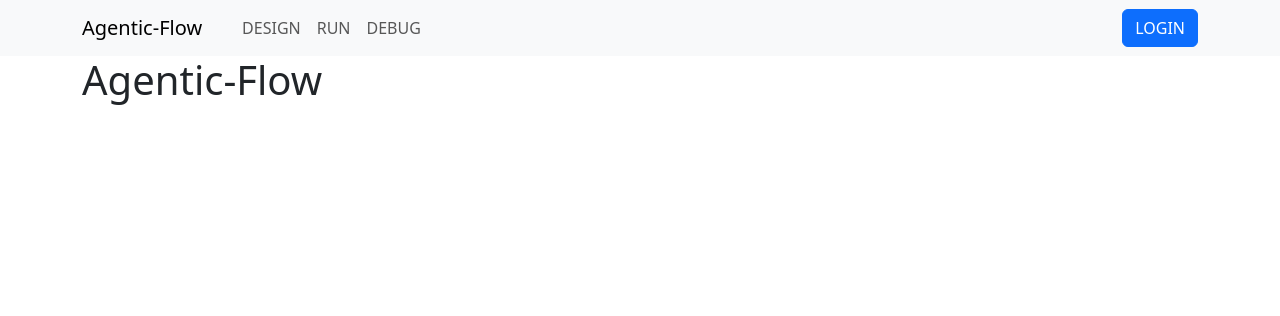
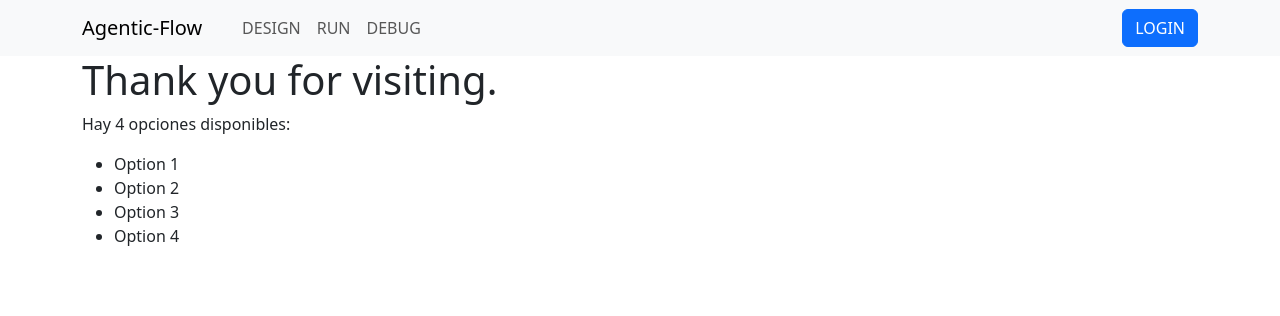
Before and after one commit to josemayor/reputacion_ai, a Django app: page / in a window 1280 px wide. Shown: the top 316 px of the page. Run offline with Django 5.2, Linux system fonts and the light colour scheme.

Commit message:
start withmain generic class-based views

```diff
--- /dev/null
+++ b/mysite/pages/templates/pages/debug-page.html
@@ -0,0 +1 @@
+<h1>My Debug page</h1>
--- /dev/null
+++ b/mysite/pages/templates/pages/design-page.html
@@ -0,0 +1 @@
+<h1>My design page</h1>
--- a/mysite/pages/templates/pages/home.html
+++ b/mysite/pages/templates/pages/home.html
@@ -17,7 +17,13 @@
         <div class="container">
             <div class="row">
                 <div class="col-12">
-                    <h1>Agentic-Flow</h1>
+                    <h1>{{ greeting }}</h1>
+                    <p>Hay {{ options|length }} opciones disponibles:</p>
+                    <ul>
+                        {% for option in options %}
+                        <li> {{ option }} </li>
+                        {% endfor %}
+                    </ul>
                 </div>
             </div>
         </div>
--- a/mysite/pages/templates/pages/partials/header.html
+++ b/mysite/pages/templates/pages/partials/header.html
@@ -20,13 +20,13 @@
             id="navbarSupportedContent">
             <ul class="navbar-nav me-auto mb-2 mb-lg-0">
                 <li class="nav-item">
-                    <a class="nav-link btn btn-light" href="#">DESIGN</a>
+                    <a class="nav-link btn btn-light" href="/design">DESIGN</a>
                 </li>
                 <li class="nav-item">
-                    <a class="nav-link btn btn-light" href="#">RUN</a>
+                    <a class="nav-link btn btn-light" href="/run">RUN</a>
                 </li>
                 <li class="nav-item">
-                    <a class="nav-link btn btn-light" href="#">DEBUG</a>
+                    <a class="nav-link btn btn-light" href="/debug">DEBUG</a>
                 </li>
             </ul>
 
--- /dev/null
+++ b/mysite/pages/templates/pages/run-page.html
@@ -0,0 +1 @@
+<h1>My Run page</h1>
--- a/mysite/pages/urls.py
+++ b/mysite/pages/urls.py
@@ -1,7 +1,11 @@
 # load a view when the user visits the root URL
 from django.urls import path
 from . import views
+from .views import DesignPageView, RunPageView, DebugPageView
 
 urlpatterns = [
-    path('', views.home, name='home'),
+    path("", views.home, name="home"),
+    path("design/", DesignPageView.as_view(), name="design"),
+    path("run/", RunPageView.as_view(), name="run"),
+    path("debug/", DebugPageView.as_view(), name="debug"),
 ]
--- a/mysite/pages/views.py
+++ b/mysite/pages/views.py
@@ -1,6 +1,29 @@
 from django.shortcuts import render
 from django.http import HttpResponse
+from django.views.generic import TemplateView
+
 
 # Create your views here.
 def home(request):
-    return render(request, 'pages/home.html')
+    context = {
+        "greeting": "Thank you for visiting.",
+        "options": [
+            "Option 1",
+            "Option 2",
+            "Option 3",
+            "Option 4",
+        ],
+    }
+    return render(request, "pages/home.html", context)
+
+
+class DesignPageView(TemplateView):
+    template_name = "pages/design-page.html"
+
+
+class RunPageView(TemplateView):
+    template_name = "pages/run-page.html"
+
+
+class DebugPageView(TemplateView):
+    template_name = "pages/debug-page.html"
```
